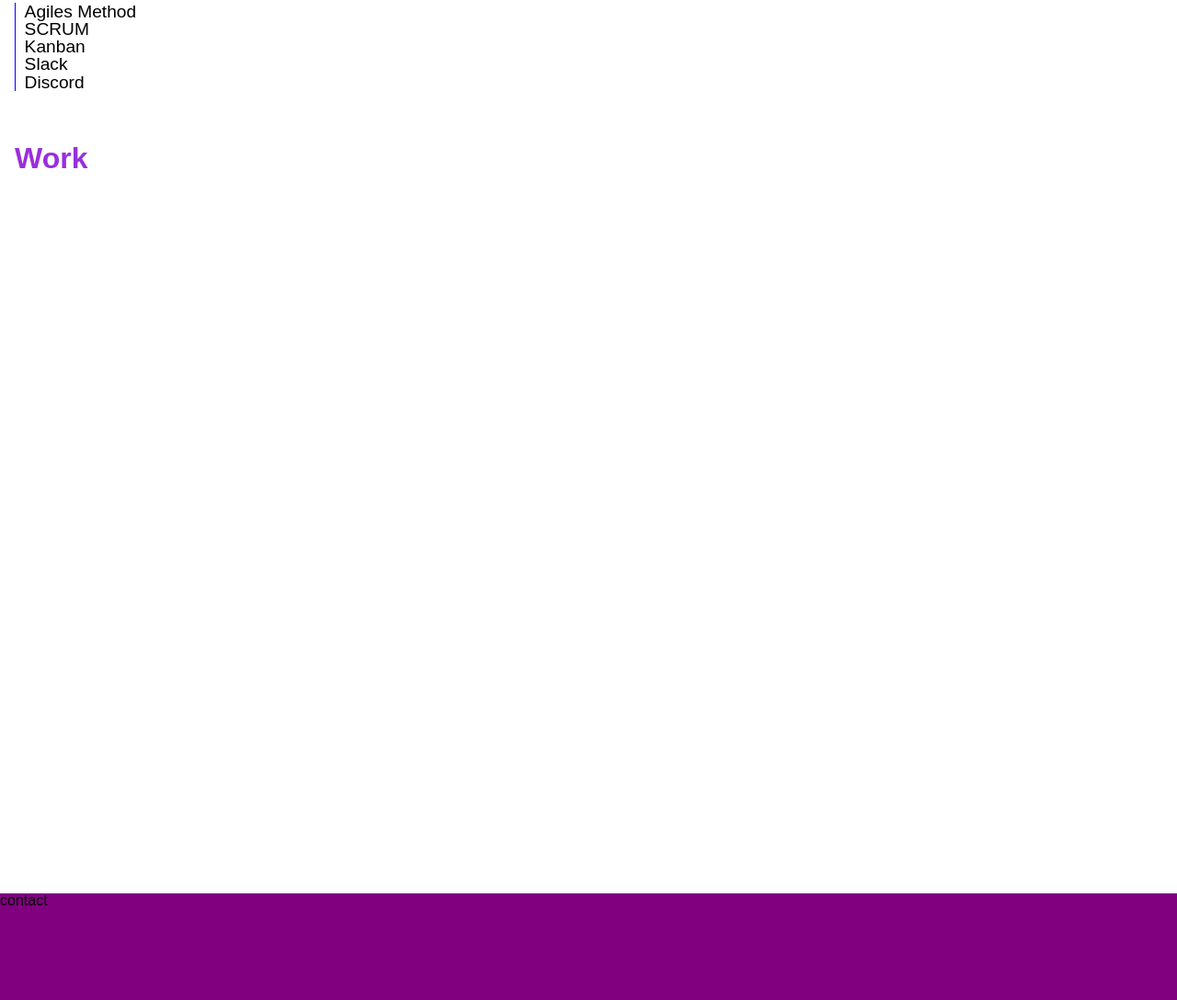
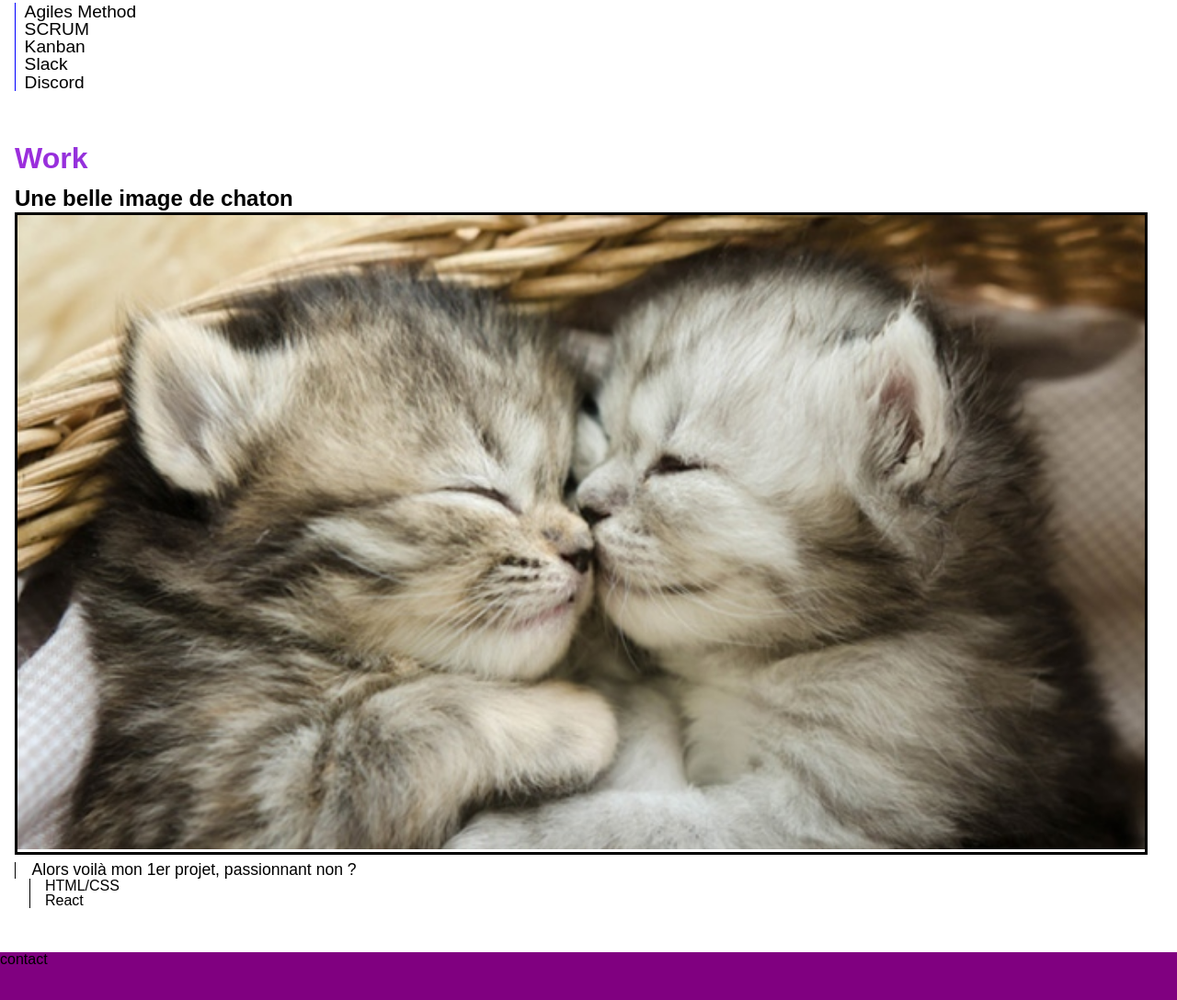
Before and after one commit to PothieuG/Portfolio, a React app: page / in a window 1280 px wide. Shown: the part 2370-3458 px from the top of the page at 92% size. Built offline with nearby package versions, Linux system fonts and the light colour scheme; a web font is replaced by a local one.

Commit message:
avancement work

```diff
--- a/src/components/AboutMe/aboutMe.scss
+++ b/src/components/AboutMe/aboutMe.scss
@@ -24,7 +24,7 @@
       padding: 0.5em 1.5em 1em;
 
       &-oclock {
-        width: 59px;
+        width: 4em;
       }
     }
   }
--- a/src/components/AboutMe/index.js
+++ b/src/components/AboutMe/index.js
@@ -22,8 +22,7 @@ const AboutMe = () => (
         <p className="aboutMe-description-mainDescription" data-aos="fade-left">
           I just finished &nbsp;
           <a href="https://oclock.io/"><img src={OclockSVG} alt="logo oclock" className="aboutMe-description-mainDescription-oclock" /></a>
-          's school, an amazing remote school. I learned there all I need to start my
-           life as web developer.<br />
+          's school, an amazing remote school. I learned there all I need to start my life as web developer.<br />
           Right now, I'm just keep learning all my brain can accept, waiting for a job opportunity.
           <br />
           <br />
--- a/src/components/Work/index.js
+++ b/src/components/Work/index.js
@@ -1,5 +1,8 @@
 // == Import : npm
 import React from 'react';
+
+// Import Images:
+import imageChatons from 'src/assets/images/jpg/chatons-qui-dorment.jpg';
 
 // == Import : local
 import './work.scss';
@@ -9,15 +12,19 @@ const Work = () => (
   <div id="work">
     <div className="work">
       <h2 className="work-title" data-aos="fade-right">Work</h2>
-      <div className="work-cards">
-        <div className="work-cards-card" data-aos="fade">
-          <img src="" alt="" className="work-cards-card-image" />
+      <div className="work-cards" data-aos="fade">
+        <div className="work-cards-header">Une belle image de chaton</div>
+        <div className="work-cards-boxImage">
+          <img src={imageChatons} alt="" className="work-cards-card-boxImage-image" />
         </div>
-        <div className="work-cards-card">
-          <img src="" alt="" className="work-cards-card-image" />
+        <div className="work-cards-desription">
+          <div className="work-cards-description-text">Alors voilà mon 1er projet, passionnant non ?</div>
         </div>
-        <div className="work-cards-card">
-          <img src="" alt="" className="work-cards-card-image" />
+        <div className="work-cards-technos">
+          <ul className="work-cards-technos-ul">
+            <li className="work-cards-technos-ul-list">HTML/CSS</li>
+            <li className="work-cards-technos-ul-list">React</li>
+          </ul>
         </div>
       </div>
     </div>
--- a/src/components/Work/work.scss
+++ b/src/components/Work/work.scss
@@ -11,4 +11,39 @@
     font-weight:  bold;
     font-family: 'Firs-Light', sans-serif;
   }
+
+  &-cards {
+
+    display: flex;
+    flex-direction: column;
+    margin: 1em 1em 0 0;
+
+    &-header {
+      font-size: 1.5em;
+      font-weight: bold;
+      margin-bottom: 0.1em;
+    }
+
+    &-boxImage {
+
+      border: 3px solid black;
+
+      img {
+        width: 100%;
+      }
+    }
+
+    &-desription {
+      margin-top: 0.5em;
+      font-size: 1.1em;
+      padding-left: 1em;
+      border-left: 1px solid black;
+    }
+
+    &-technos {
+      margin-left: 1em;
+      padding-left: 1em;
+      border-left: 1px solid black;
+    }
+  }
 }
```
Also changed, not shown: src/assets/images/jpg/chatons-qui-dorment.jpg (added).
